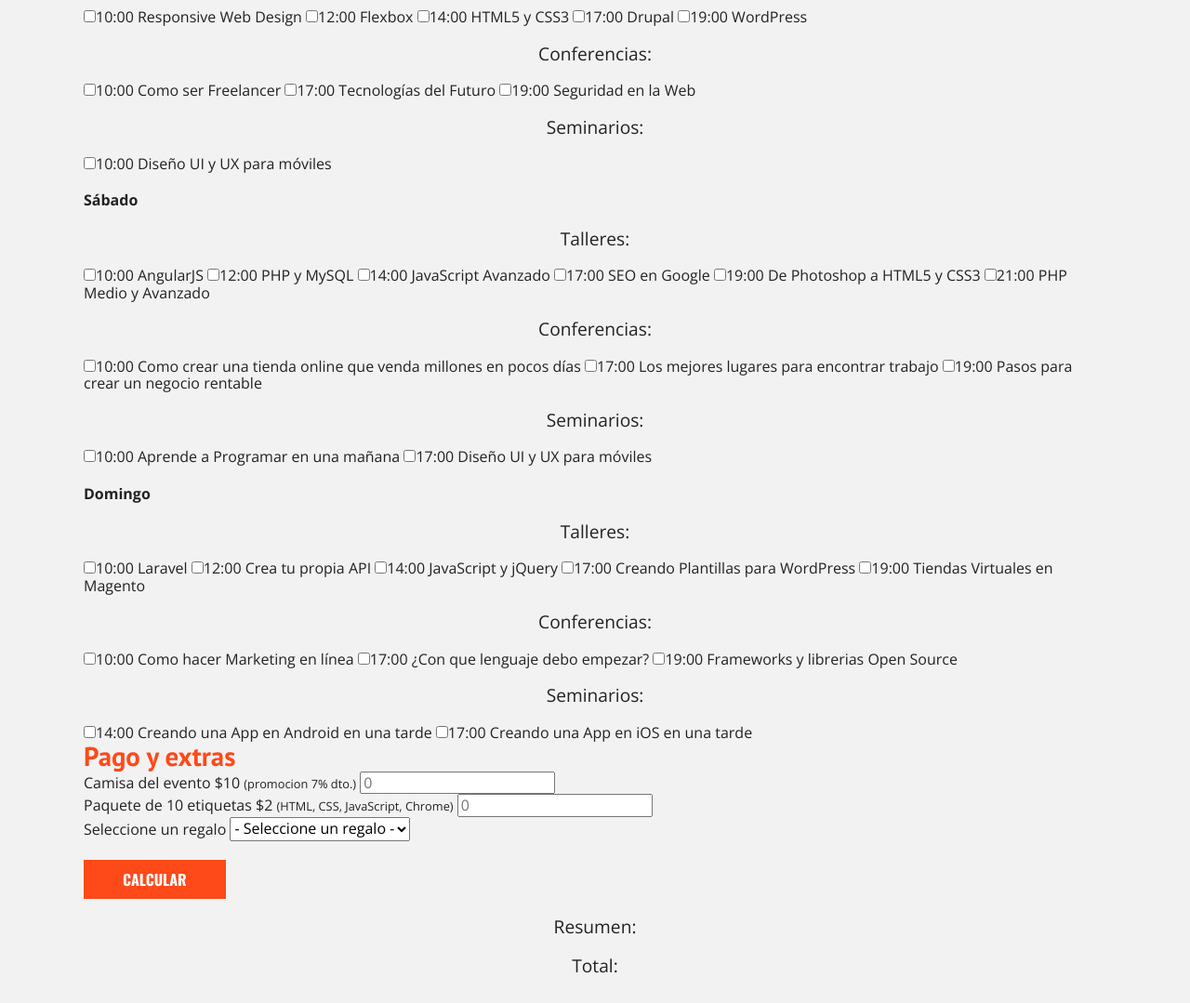
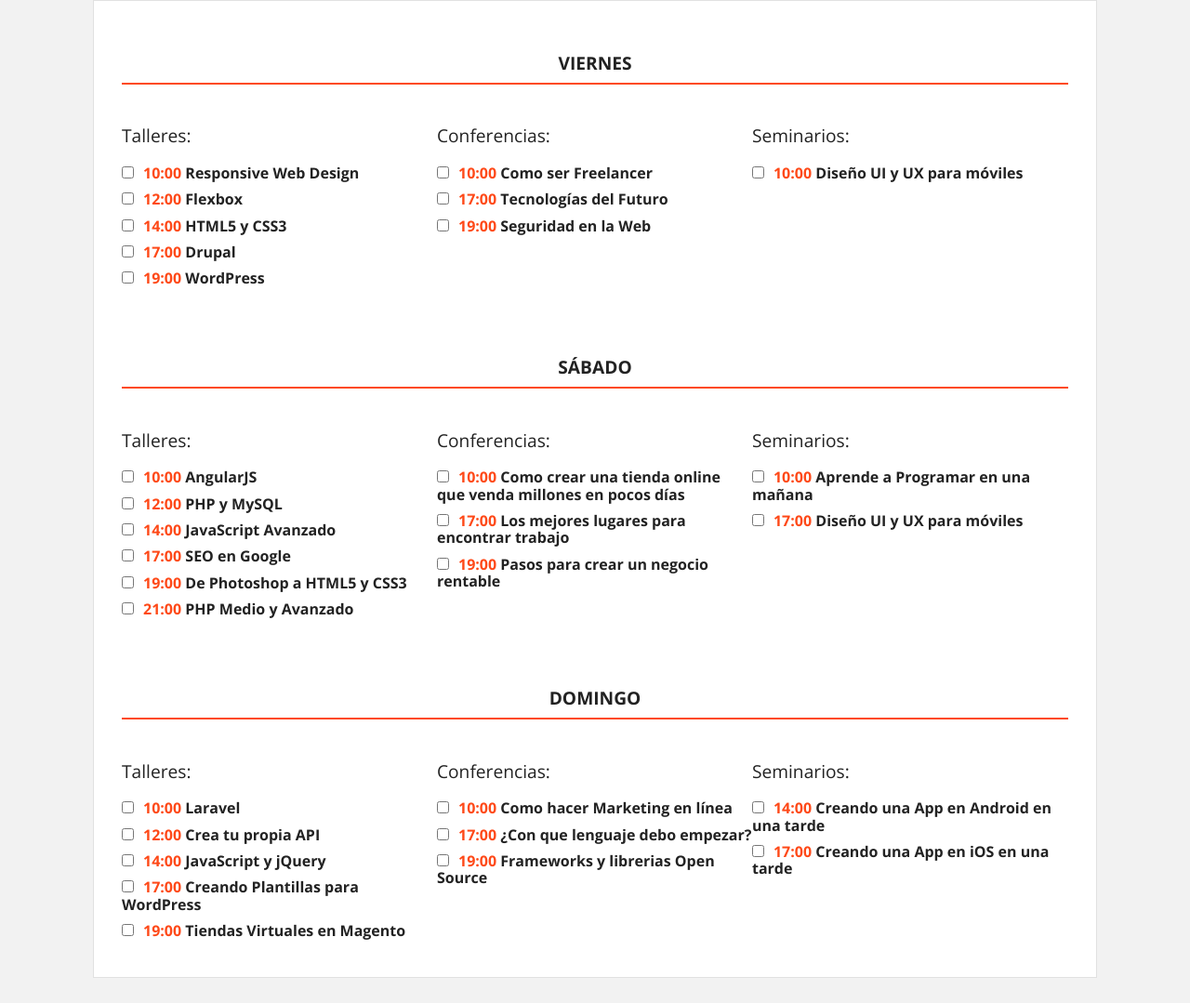
Before and after one commit to jssmm/gdlwebcamp, a website built with Parcel: page registro.html in a window 1280 px wide. Shown: the part 1697-2776 px from the top of the page at 93% size. Built offline with nearby package versions, Linux system fonts and the light colour scheme.

Commit message:
registro full y se empezó a mover el main.js

```diff
--- a/css/main.css
+++ b/css/main.css
@@ -809,6 +809,119 @@ p.copyright{
   margin-top: 20px;
 }
 
+/**INTERNAS**/
+/*-Registro-*/
+form.registro h3{
+  text-align: center;
+  text-transform: uppercase;
+  margin: 20px 0 0 0;
+}
+
+form.registro label{
+  margin-bottom: 5px;
+  font-weight: bold;
+}
+
+h4{
+  text-align: center;
+  text-transform: uppercase;
+  border-bottom: 2px solid #fe4918;
+  padding-bottom: 10px;
+  font-size: 1.2em;
+}
+
+div.caja{
+  background-color: #fff;
+  border: 1px solid #e1e1e1;
+  padding: 10px;
+  margin: 10px;
+}
+
+div.campo{
+  padding: 20px;
+}
+
+@media only screen and (min-width:768px){
+  div.campo{
+    width: 33.3%;
+    float: left;
+  }
+}
+
+div.paquetes .tabla-precio:hover{
+  transform: none;
+  box-shadow: none;
+}
+
+div.paquetes .tabla-precio input{
+  clear: both;
+  width: 100px;
+  margin: 10px auto 0 auto;
+  display: block;
+}
+
+.contenido-dia{
+  padding: 20px;
+  /*display: none;*/
+}
+
+@media only screen and (min-width:768px){
+  .contenido-dia > div{
+    float: left;
+    width: 33.3%;
+  }
+}
+
+.contenido-dia > div p{
+  text-align: left;
+}
+
+.contenido-dia > div label{
+  display: block;
+  margin-bottom: 10px;
+}
+
+.contenido-dia > div input{
+  margin-right: 10px;
+}
+
+.contenido-dia > div label time{
+  color: #fe4918;
+  font-weight: bold;
+}
+
+/* Resumen registro */
+.resumen p{
+  font-size: 1.2em;
+  text-transform: uppercase;
+}
+
+.resumen .extras{
+  float: left;
+  width: 50%;
+  padding: 30px;
+}
+
+div.extras div.orden{
+  text-align: left;
+  margin-bottom: 10px;
+}
+
+div.extras div.orden input{
+  margin: 10px 0 0 0;
+}
+
+div.resumen div.total{
+  float: right;
+  width: 50%;
+  padding: 30px;
+}
+
+div.resumen input{
+  display: block;
+  margin: 10px auto;
+}
+
 
 /* ==========================================================================
    Helper classes
--- a/js/main.js
+++ b/js/main.js
@@ -0,0 +1,7 @@
+(function(){
+    "use strict";
+
+    document.addEventListener('DOMContentLoaded', function(){
+
+    });
+})();
--- a/registro.html
+++ b/registro.html
@@ -240,7 +240,7 @@
             </div><!-- ORDEN -->
 
             <div class="orden">
-              <label for="regalo">Seleccione un regalo</label>
+              <label for="regalo">Seleccione un regalo</label><br>
               <select name="" id="regalo" required>
                 <option value="">- Seleccione un regalo -</option>
                 <option value="ETI">Etiquetas</option>
```
